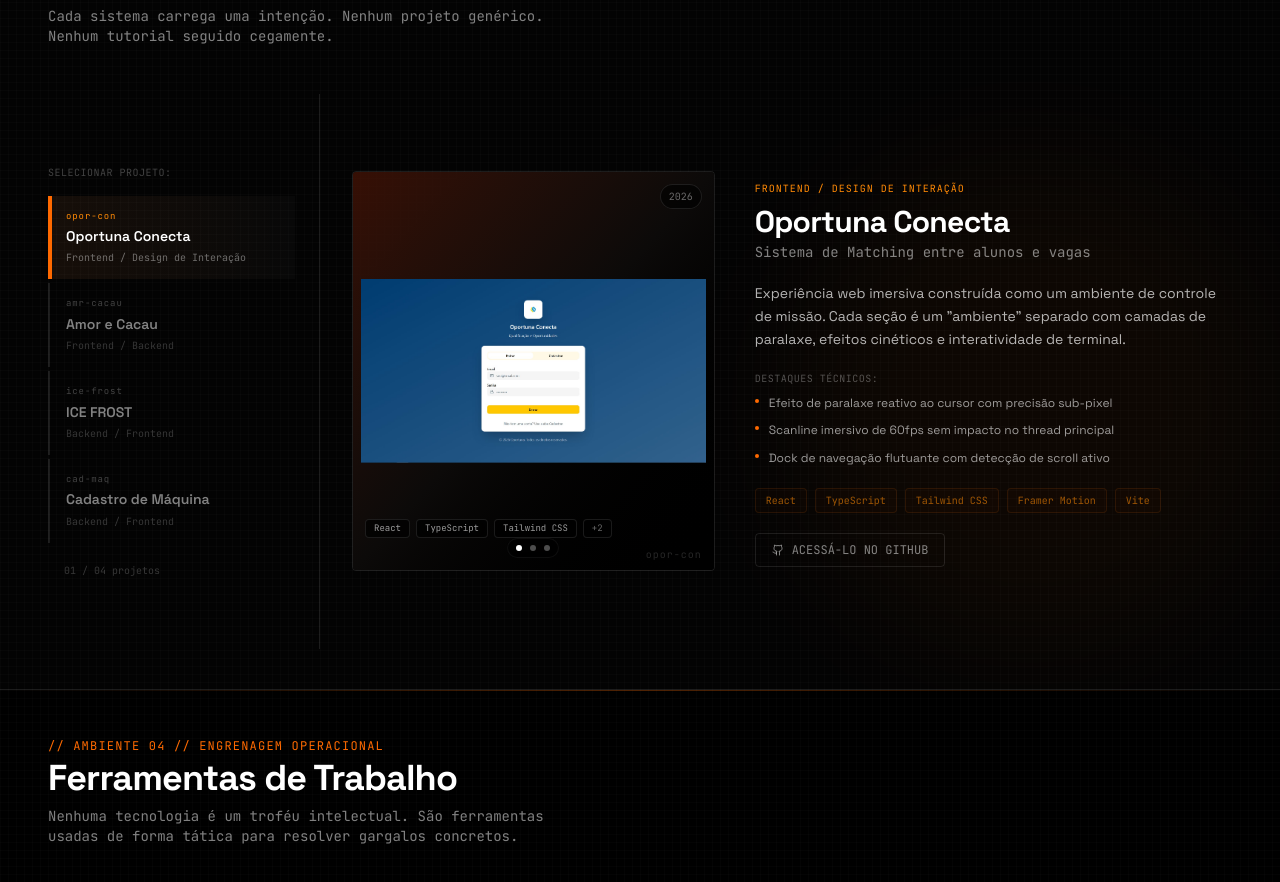
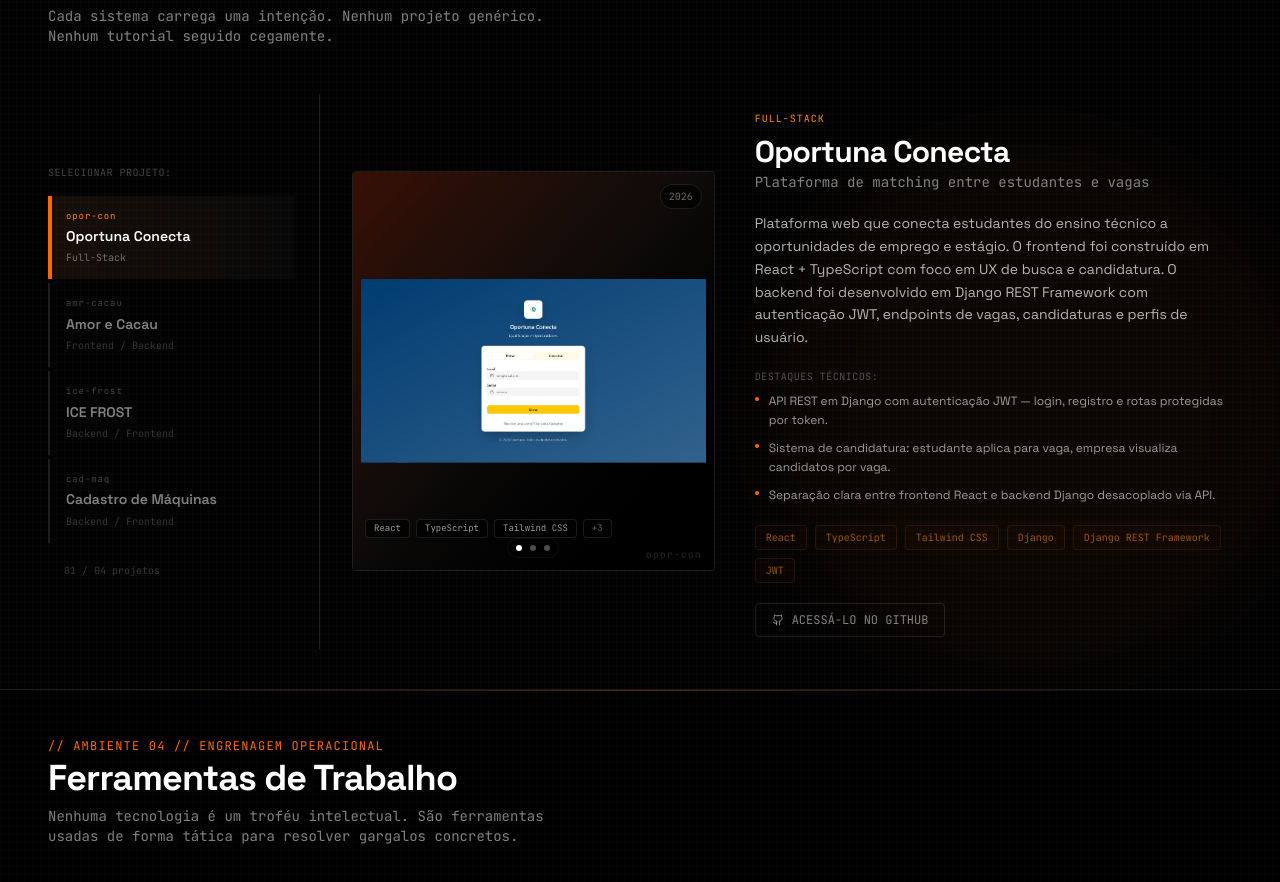
Before and after one commit to Santozs2/portfolio, a React (Vite) app: page / in a window 1280 px wide. Shown: the part 2774-3656 px from the top of the page. Built offline with nearby package versions, Linux system fonts and the light colour scheme; a web font is replaced by a local one.

Commit message:
fix: corrige descrições e destaques técnicos de todos os projetos

```diff
--- a/src/components/ProjetosEnviron.tsx
+++ b/src/components/ProjetosEnviron.tsx
@@ -44,105 +44,89 @@ const PROJECTS: Project[] = [
     id: 'proj-01',
     codeName: 'opor-con',
     title: 'Oportuna Conecta',
-    subtitle: 'Sistema de Matching entre alunos e vagas',
+    subtitle: 'Plataforma de matching entre estudantes e vagas',
     description:
-      'Experiência web imersiva construída como um ambiente de controle de missão. Cada seção é um "ambiente" separado com camadas de paralaxe, efeitos cinéticos e interatividade de terminal.',
-    stack: ['React', 'TypeScript', 'Tailwind CSS', 'Framer Motion', 'Vite'],
-    category: 'Frontend / Design de Interação',
+      'Plataforma web que conecta estudantes do ensino técnico a oportunidades de emprego e estágio. O frontend foi construído em React + TypeScript com foco em UX de busca e candidatura. O backend foi desenvolvido em Django REST Framework com autenticação JWT, endpoints de vagas, candidaturas e perfis de usuário.',
+    stack: ['React', 'TypeScript', 'Tailwind CSS', 'Django', 'Django REST Framework', 'JWT'],
+    category: 'Full-Stack',
     year: '2026',
     highlights: [
-      'Efeito de paralaxe reativo ao cursor com precisão sub-pixel',
-      'Scanline imersivo de 60fps sem impacto no thread principal',
-      'Dock de navegação flutuante com detecção de scroll ativo',
+      'API REST em Django com autenticação JWT — login, registro e rotas protegidas por token.',
+      'Sistema de candidatura: estudante aplica para vaga, empresa visualiza candidatos por vaga.',
+      'Separação clara entre frontend React e backend Django desacoplado via API.',
     ],
     liveUrl: '',
     githubUrl: 'https://github.com/Santozs2/oportuna-conecta',
     accentColor: 'orange',
     previewGradient: 'from-orange-950/80 via-stone-950 to-black',
     previewPattern: 'grid',
-    images: [
-      Image1,
-      Image5,
-      Image6
-    ],
+    images: [Image1, Image5, Image6],
   },
   {
     id: 'proj-02',
     codeName: 'amr-cacau',
     title: 'Amor e Cacau',
-    subtitle: 'E-commerce de Chocolates Artesanais',
+    subtitle: 'E-commerce de chocolates artesanais',
     description:
-      'E-commerce completo para confeitaria artesanal, desenvolvido com React, TypeScript e Supabase. Conta com catálogo de produtos por categorias, carrinho de compras, checkout com cálculo de frete via CEP, pagamento via PIX com QR Code, histórico de pedidos e painel administrativo com dashboard de vendas, gestão de produtos e exportação de dados em CSV.',
+      'E-commerce completo para confeitaria artesanal com catálogo por categorias, carrinho de compras, checkout com cálculo de frete via CEP e pagamento via PIX com QR Code. Inclui painel administrativo com dashboard de vendas, gestão de produtos e exportação de dados em CSV.',
     stack: ['React', 'TypeScript', 'Tailwind CSS', 'Supabase', 'Vite'],
     category: 'Frontend / Backend',
     year: '2026',
     highlights: [
-      'Implementação de um sistema robusto de carrinho de compras com gerenciamento de estado local e persistência em localStorage para carrinho abandonado.',
-      'Integração com Correios API para cálculo preciso de frete baseado no CEP do cliente e peso/dimensões dos produtos.',
-      'Geração de QR Code para pagamento instantâneo via PIX, com confirmação automática de pagamento via webhook do Mercado Pago.',
+      'Carrinho de compras com persistência em localStorage para recuperação de sessão abandonada.',
+      'Integração com API dos Correios para cálculo de frete por CEP, peso e dimensões.',
+      'Geração de QR Code PIX e confirmação de pagamento via webhook do Mercado Pago.',
     ],
     liveUrl: 'https://amor-cacau.onrender.com',
     githubUrl: 'https://github.com/Santozs2/amor-cacau',
     accentColor: 'yellow',
     previewGradient: 'from-yellow-950/60 via-stone-950 to-black',
     previewPattern: 'circuit',
-    images: [
-      Image2,
-      Image3,
-      Image4
-    ],
+    images: [Image2, Image3, Image4],
   },
   {
     id: 'proj-03',
     codeName: 'ice-frost',
     title: 'ICE FROST',
-    subtitle: 'Sorveteria Artesanal',
+    subtitle: 'Sistema de gestão para sorveteria',
     description:
-      'Gestor de uma sorveteria desenvolvido com Django e MySql lite 3. O sistema inclui cadastro de sorvetes, fornecedores, etc. O projeto foi criado para uma avaliação formativa de Django do meu curso técnico.',
-    stack: ['Django', 'MySql lite 3'],
+      'Sistema de gestão interno desenvolvido em Django + SQLite para uma sorveteria artesanal. Cobre cadastro de produtos, controle de fornecedores e estoque. Projeto desenvolvido como avaliação formativa do curso técnico de Desenvolvimento de Sistemas no SENAI-SP.',
+    stack: ['Django', 'SQLite', 'Python', 'HTML', 'CSS'],
     category: 'Backend / Frontend',
     year: '2026',
     highlights: [
-      'Gestor de sorveteria com cadastro de produtos, fornecedores e estoque.',
-      'Dashboard administrativo com relatórios de vendas e gestão de produtos.',
-      'Projeto acadêmico desenvolvido para avaliação formativa de Django.',
+      'CRUD completo de produtos e fornecedores com Django ORM e SQLite.',
+      'Interface administrativa gerada com Django Templates — sem framework frontend externo.',
+      'Primeiro projeto Django completo com models, views, urls e templates integrados.',
     ],
     liveUrl: '',
     githubUrl: 'https://github.com/Santozs2/icefrost',
     accentColor: 'blue',
     previewGradient: 'from-blue-950/60 via-stone-950 to-black',
     previewPattern: 'wave',
-    images: [
-      Image7,
-      Image8,
-      Image9,
-    ],
+    images: [Image7, Image8, Image9],
   },
   {
     id: 'proj-04',
     codeName: 'cad-maq',
-    title: 'Cadastro de Máquina',
-    subtitle: 'Sistema de cadastro e gerenciamento de máquinas',
+    title: 'Cadastro de Máquinas',
+    subtitle: 'Sistema de cadastro e gerenciamento de equipamentos',
     description:
-      'Este projeto foi desenvolvido para um simulado da SAEP, Sistema de Avaliação de Educação Profissional, para o curso de Desenvolvimento de Sistemas, foi desenvolvido em Django e MySql lite 3',
-    stack: ['Django', 'MySql lite 3'],
+      'Sistema de cadastro e gerenciamento de máquinas industriais desenvolvido em Django + SQLite. Criado para o simulado da SAEP — Sistema de Avaliação de Educação Profissional do curso técnico de Desenvolvimento de Sistemas no SENAI-SP.',
+    stack: ['Django', 'SQLite', 'Python', 'HTML', 'CSS'],
     category: 'Backend / Frontend',
     year: '2026',
     highlights: [
-      'Desenvolvimento em Django e MySql lite 3',
-      'Simulado da SAEP, Sistema de Avaliação de Educação Profissional',
-      'Projeto acadêmico desenvolvido para avaliação formativa de Django.',
+      'CRUD de máquinas com campos de identificação, setor e status operacional.',
+      'Validações de formulário no backend com Django Forms.',
+      'Desenvolvido sob condições de simulado — prazo fechado, sem consulta externa.',
     ],
     liveUrl: '',
     githubUrl: 'https://github.com/Santozs2/cadastro-maquinas',
     accentColor: 'emerald',
     previewGradient: 'from-emerald-950/60 via-stone-950 to-black',
     previewPattern: 'matrix',
-    images: [
-      Image10,
-      Image11,
-      Image12,
-    ],
+    images: [Image10, Image11, Image12],
   },
 ];
 
```
